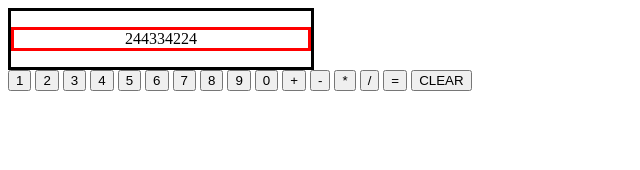
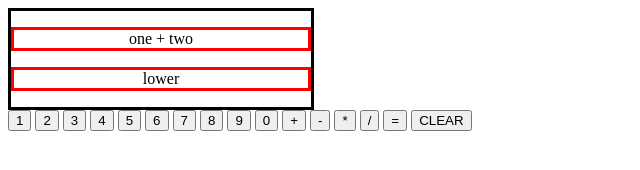
Before and after one commit to md0805gg/Calculator-discarded, a plain HTML site: page index.html in a window 1280 px wide. Shown: the whole page, without its empty margins (0-640 px from the left). Drawn offline with Linux system fonts and the light colour scheme.

Commit message:
Divide & update display value text content
Added display text content based on calculator
object dummy values.
Entire display has been divided into two spaces:
upper and lower.

```diff
--- a/index.html
+++ b/index.html
@@ -9,7 +9,8 @@
 </head>
 <body>
   <div class="display">
-    <p>244334224</p>
+    <p class="upper">upper</p>
+    <p class="lower">lower</p>
   </div>
   <div class="buttons">
     <button>1</button>
--- a/script.js
+++ b/script.js
@@ -6,6 +6,8 @@ let calculator = {
   operator: '+',
   funalValue: 'three'
 }
+
+displayValue.textContent = `${calculator.valueOne} ${calculator.operator} ${calculator.valueTwo}`;
 
 function add (a, b) {
   return a + b
```
